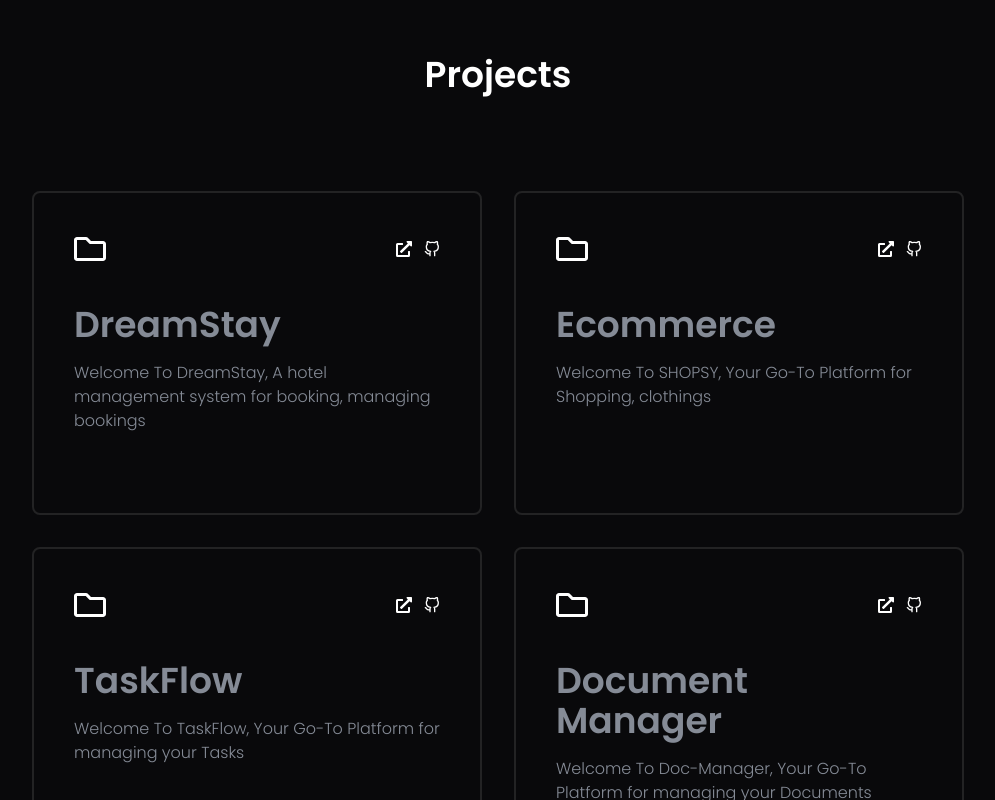
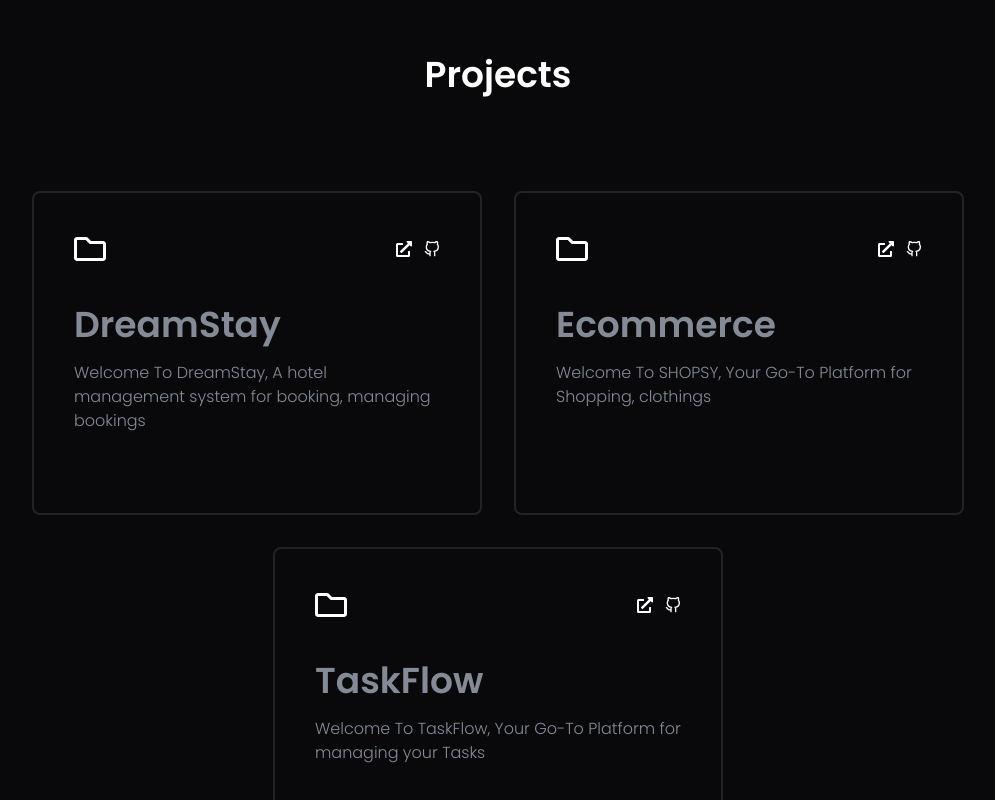
Before and after one commit to ASURA103/Portfolio, a React (Vite) app: page / in a window 1280 px wide. Shown: the part 2740-3540 px from the top of the page, without its empty margins (142-1137 px from the left). Built offline with nearby package versions, Linux system fonts and the light colour scheme; a web font is replaced by a local one.

Commit message:
DEPLOYED NEW PROJECT

```diff
--- a/src/components/AllProjects.jsx
+++ b/src/components/AllProjects.jsx
@@ -30,6 +30,15 @@ const AllProjects = () => {
       github: "https://github.com/ASURA103/Task-Management-Web-Application",
       category: "Full Stack",
       link: "https://asura-taskflaw.vercel.app/",
+    },
+    {
+      title: "Document Manager",
+      description:
+        "Welcome To Doc-Manager, Your Go-To Platform for managing your Documents",
+      tech: ["React", "Tailwind", "Node", "Express", "MongoDB"],
+      github: "https://github.com/ASURA103/Document-Manager-Web-Application",
+      category: "Full Stack",
+      link: "https://document-manager-web-application.vercel.app/",
     },
   ];
 
--- a/src/components/project.jsx
+++ b/src/components/project.jsx
@@ -30,15 +30,7 @@ export default function Project() {
       category: "Full Stack",
       link: "https://asura-taskflaw.vercel.app/",
     },
-    {
-      title: "Document Manager",
-      description:
-        "Welcome To Doc-Manager, Your Go-To Platform for managing your Documents",
-      tech: ["React", "Tailwind", "Node", "Express", "MongoDB"],
-      github: "https://github.com/ASURA103/Document-Manager-Web-Application",
-      category: "Full Stack",
-      link: "https://document-manager-web-application.vercel.app/",
-    },
+
   ];
 
   const theme = localStorage.getItem("modes");
```
